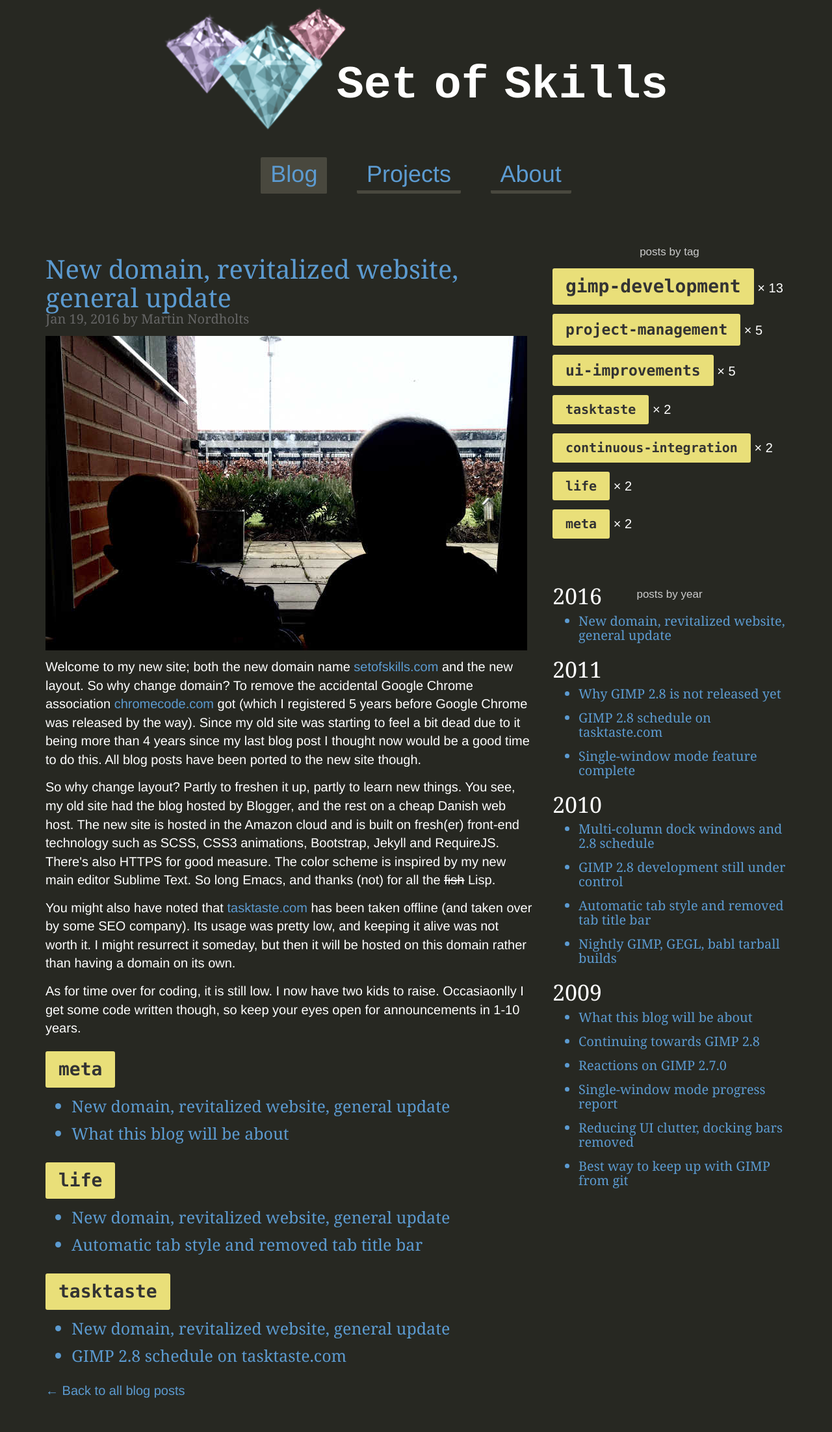
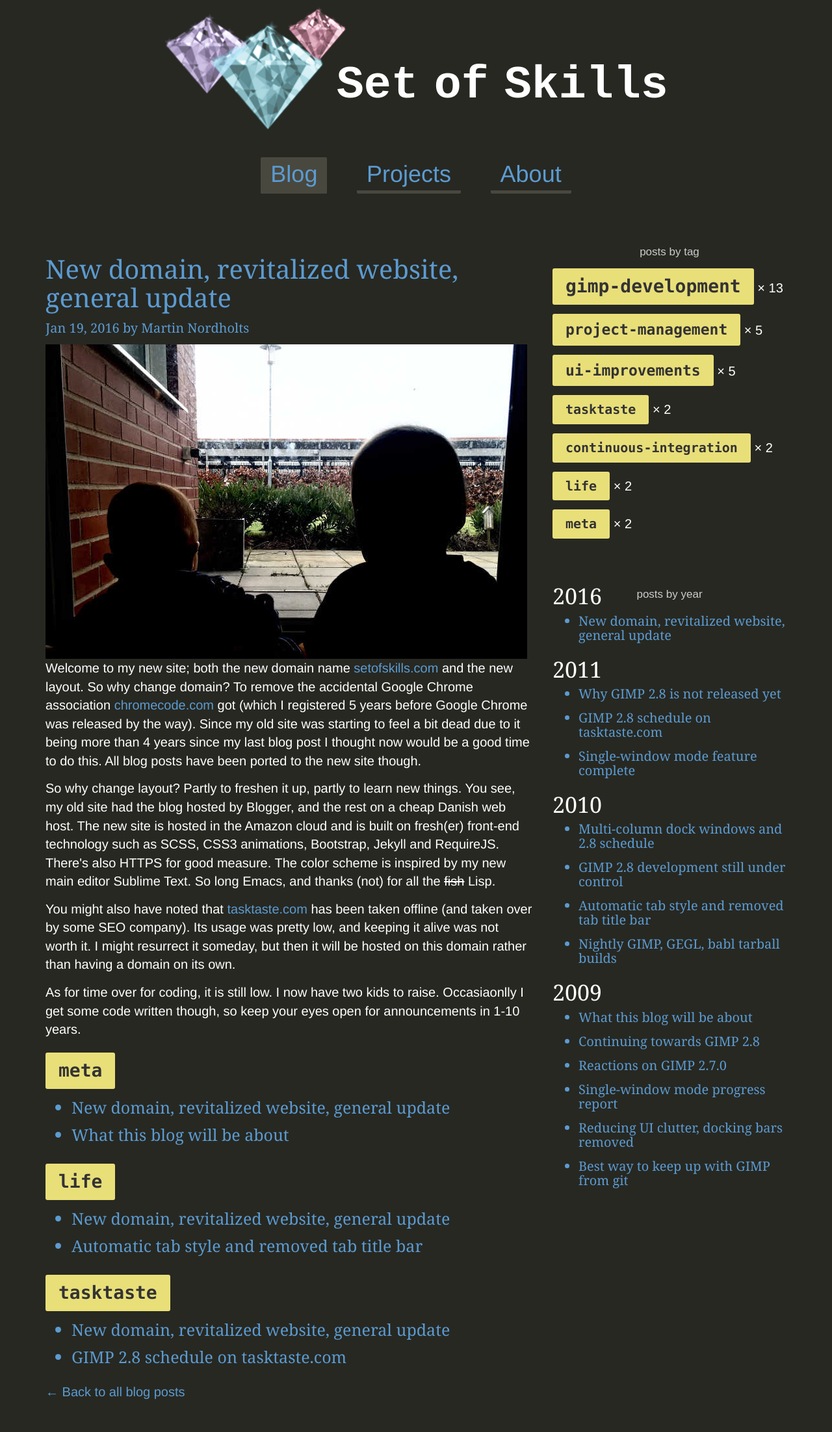
Before and after one commit to Enselic/chromecode, a Jekyll site: the page built from _posts/2016-01-19-new-domain-revitalize-website-general-update.html, in a window 1280 px wide. Shown: the whole page at 65% size. Built offline with Jekyll 4.4.1, drawn with Linux system fonts in a browser that asks for light colours; comment, search, counter and statistics services are not loaded; after the commit the page ends 2170 px from its top, so only the background shows below that.

Commit message:
Make expand work & rename to blog-post, not entry

```diff
--- a/_includes/blog-post.scss
+++ b/_includes/blog-post.scss
@@ -6,24 +6,24 @@ for f in _scss/*; do sass $f --style compressed > _includes/$(basename ${f%%.*}.
 
 $blog-content-line-height: 22.85714286px; /* bootstrap font-size-base * line-height-base */
 
-.blog-entry {
+.blog-post {
     margin-bottom: 50px;
 }
 
-.blog-entry header {
+.blog-post header {
     margin-bottom: 15px;
 }
 
-.blog-entry header h2 {
+.blog-post header h2 {
     margin-bottom: 0;
 }
 
-.blog-entry .author-and-date {
+.blog-post .author-and-date {
     color: #666;
     margin: 0;
 }
 
-.blog-entry .content {
+.blog-post .content {
     position: relative;
     overflow: hidden;
 }
@@ -45,7 +45,7 @@ html.js .fade-last-line:after {
     filter: progid:DXImageTransform.Microsoft.gradient( startColorstr='#00272822', endColorstr='#272822',GradientType=0 ); /* IE6-9 */
 }
 
-.blog-entry.front-page img {
+.blog-post.front-page img {
     display: block;
     float: left;
     overflow: hidden;
@@ -57,7 +57,7 @@ html.js .fade-last-line:after {
     margin-bottom: 0;
 }
 
-.blog-entry.full-page img {
+.blog-post.full-page img {
     display: block;
     max-width: 100%;
     height: auto;
@@ -73,7 +73,7 @@ html.js .fade-last-line:after {
     padding-right: 15px;
 }
 
-html.js .blog-entry .collapsed {
+html.js .blog-post .collapsed {
     height: $blog-content-line-height * 4;
 }
 
--- a/_posts/2016-01-19-new-domain-revitalize-website-general-update.html
+++ b/_posts/2016-01-19-new-domain-revitalize-website-general-update.html
@@ -8,7 +8,7 @@ modified_time: '2016-01-19T13:50:00.008+02:00'
 cached_comment_count: 1
 ---
 
-<img width="741" height="741484" data-original="/img/enselic-kids-2016-02-01_1050.jpg" alt="My kids"/>
+<img width="741" height="484" data-original="/img/enselic-kids-2016-02-01_1050.jpg" alt="My kids"/>
 
 <p>Welcome to my new site; both the new domain name <a href="https://setofskills.com">setofskills.com</a> and the new layout. So why change domain? To remove the accidental Google Chrome association <a href="http://www.chromecode.com">chromecode.com</a> got (which I registered 5 years before Google Chrome was released by the way). Since my old site was starting to feel a bit dead due to it being more than 4 years since my last blog post I thought now would be a good time to do this. All blog posts have been ported to the new site though.<p>
 
--- a/index.html
+++ b/index.html
@@ -7,7 +7,7 @@ nav: Blog
 ---
 
 {% for post in site.posts %}
-<article class="blog-entry front-page">
+<article class="blog-post front-page">
     <header>
         <h2><a href="{{site.baseurl}}{{post.url}}">{{ post.title }}</a></h2>
     	<h5 class="author-and-date">{{post.date|date:"%b %d, %Y"}} by {{post.author}}</h5>
--- a/js/blog-post-interactivity.js
+++ b/js/blog-post-interactivity.js
@@ -1,7 +1,7 @@
 define(['jquery'], function($) {
     'use strict';
 
-    $(".blog-entry .google-tag-manager-expand").each(function() {
+    $(".blog-post .google-tag-manager-read-more-button").each(function() {
         $(this).one('click', function(){
             var toExpand = $(this).prevAll(".content");
 
```
